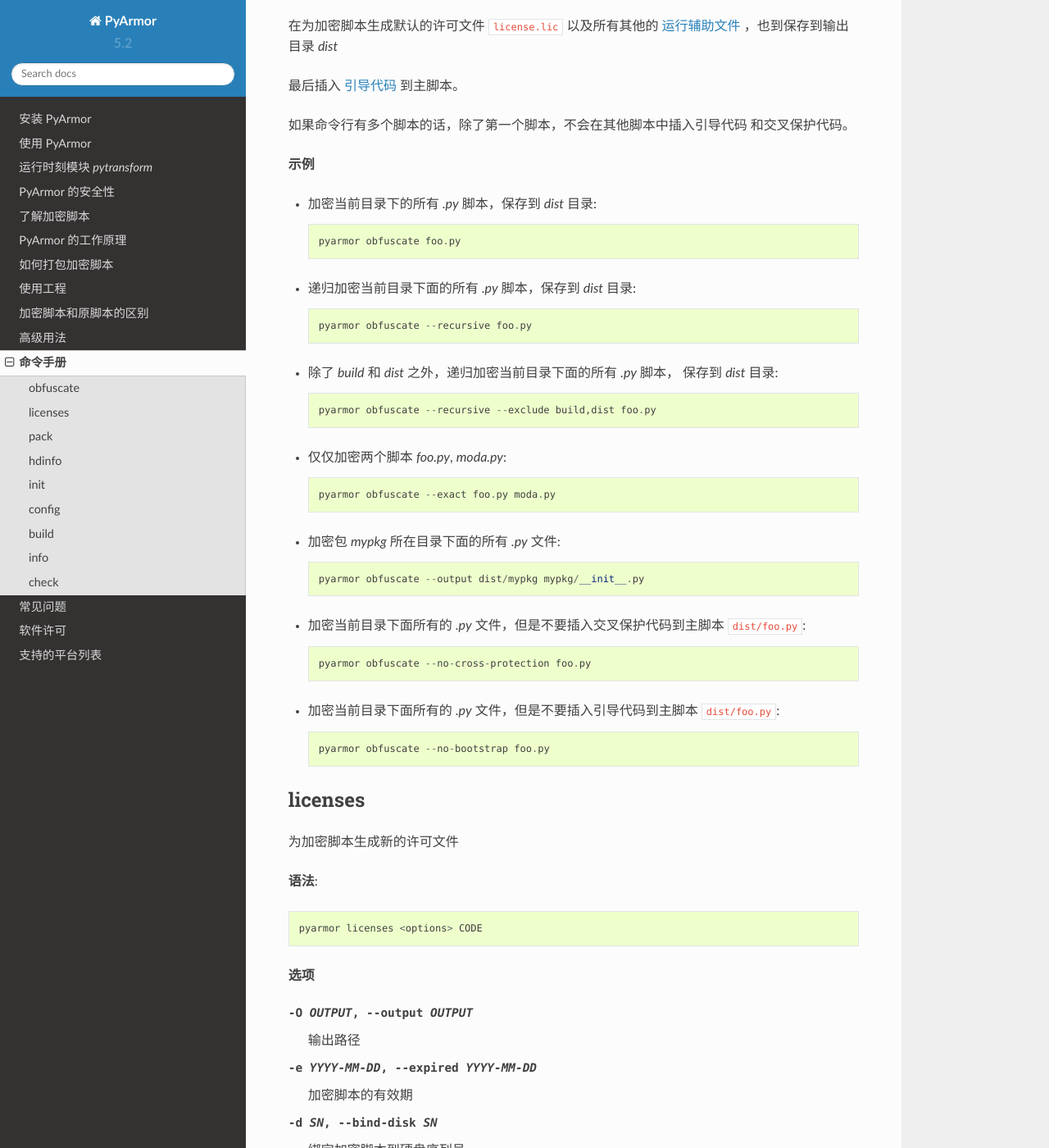
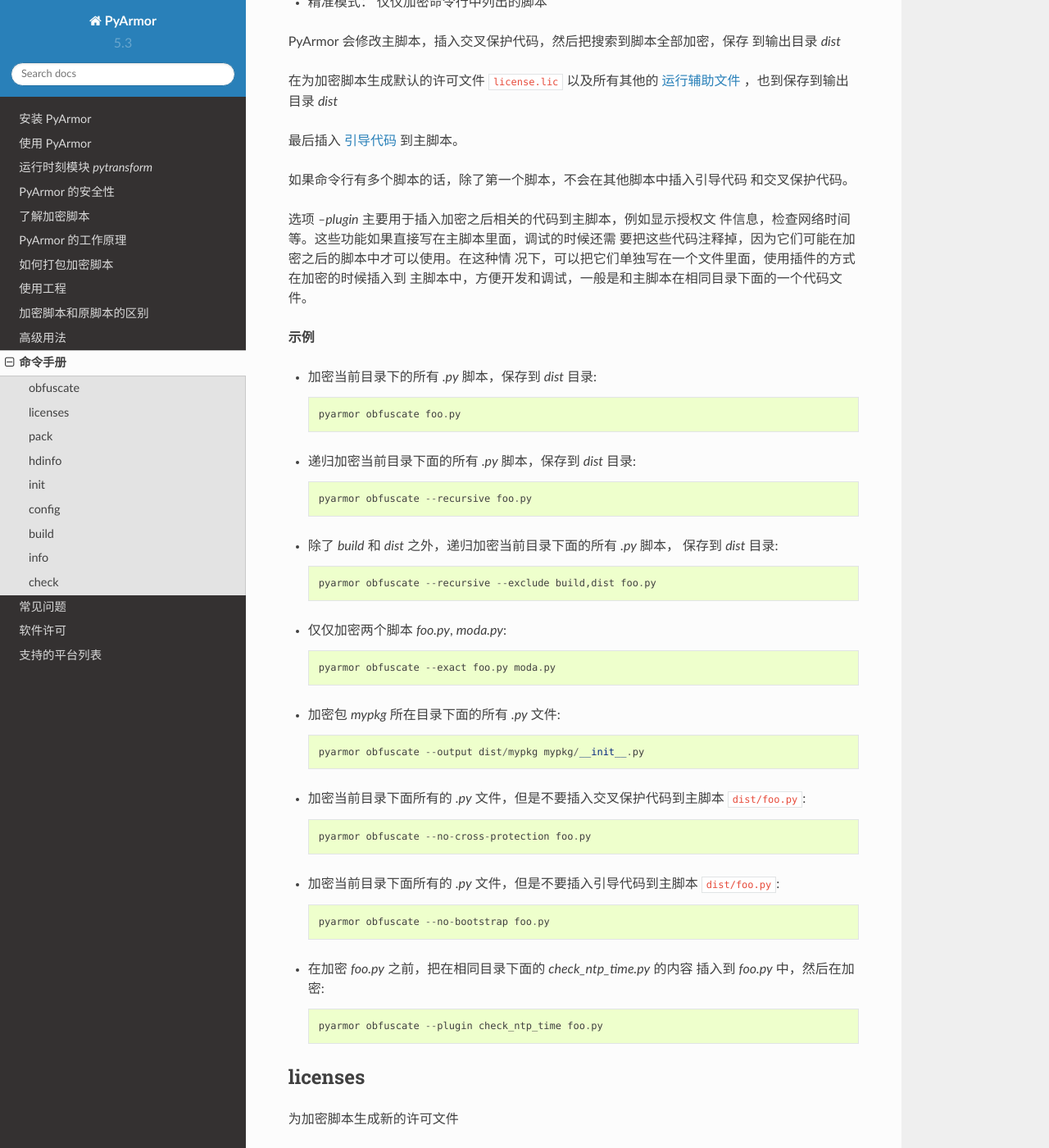
Before and after one commit to dashingsoft/pyarmor-docs-zh, a Sphinx documentation site: the page built from docs/man.rst, in a window 1280 px wide and 1400 px high, scrolled down 1740 px. Shown: the whole window at 82% size. Built offline with Sphinx 7.4.7 and the Read the Docs theme 2.0.0, drawn with Linux system fonts in a browser that asks for light colours; some of the changed text lies outside the part shown.

Commit message:
Add plugin

```diff
--- a/docs/conf.py
+++ b/docs/conf.py
@@ -57,9 +57,9 @@
 # built documents.
 #
 # The short X.Y version.
-version = '5.2'
+version = '5.3'
 # The full version, including alpha/beta/rc tags.
-release = '5.2.2'
+release = '5.3.0'
 
 # The language for content autogenerated by Sphinx. Refer to documentation
 # for a list of supported languages.
--- a/docs/man.rst
+++ b/docs/man.rst
@@ -49,6 +49,7 @@
 --exact                 只加密命令行中列出的脚本
 --no-bootstrap          在主脚本中不要插入引导代码
 --no-cross-protection   在主脚本中不要插入交叉保护代码
+--plugin NAME           在加密之前，向主脚本中插入代码
 
 **描述**
 
@@ -71,6 +72,12 @@
 
 如果命令行有多个脚本的话，除了第一个脚本，不会在其他脚本中插入引导代码
 和交叉保护代码。
+
+选项 `--plugin` 主要用于插入加密之后相关的代码到主脚本，例如显示授权文
+件信息，检查网络时间等。这些功能如果直接写在主脚本里面，调试的时候还需
+要把这些代码注释掉，因为它们可能在加密之后的脚本中才可以使用。在这种情
+况下，可以把它们单独写在一个文件里面，使用插件的方式在加密的时候插入到
+主脚本中，方便开发和调试，一般是和主脚本在相同目录下面的一个代码文件。
 
 **示例**
 
@@ -104,6 +111,11 @@
   :file:`dist/foo.py`::
 
      pyarmor obfuscate --no-bootstrap foo.py
+
+* 在加密 `foo.py` 之前，把在相同目录下面的 `check_ntp_time.py` 的内容
+  插入到 `foo.py` 中，然后在加密::
+
+     pyarmor obfuscate --plugin check_ntp_time foo.py
 
 .. _licenses:
 
@@ -287,6 +299,7 @@
 --wrap-mode <0,1>               是否启用包裹模式加密函数
 --cross-protection <0,1>        是否插入交叉保护代码到主脚本
 --runtime-path RPATH            设置运行文件所在路径
+--plugin NAME                   设置需要插入到主脚本的代码文件
 
 **描述**
 
@@ -332,6 +345,15 @@
 * 使用非包裹模式加密脚本，这样可以提高加密脚本运行速度，但是会降低安全性::
 
     pyarmor config --wrap-mode 0
+
+* 配置主脚本的插件，下面的例子中会把 `check_ntp_time.py` 的内容插入到
+  主脚本，这个脚本会检查网络时间，超过有效期会自动退出::
+
+    pyarmor config --plugin check_ntp_time.py
+
+* 清除所有插件::
+
+    pyarmor config --plugin clear
 
 .. _build:
 
```
Also changed, not shown: docs/project.rst (+9 -0 lines).
